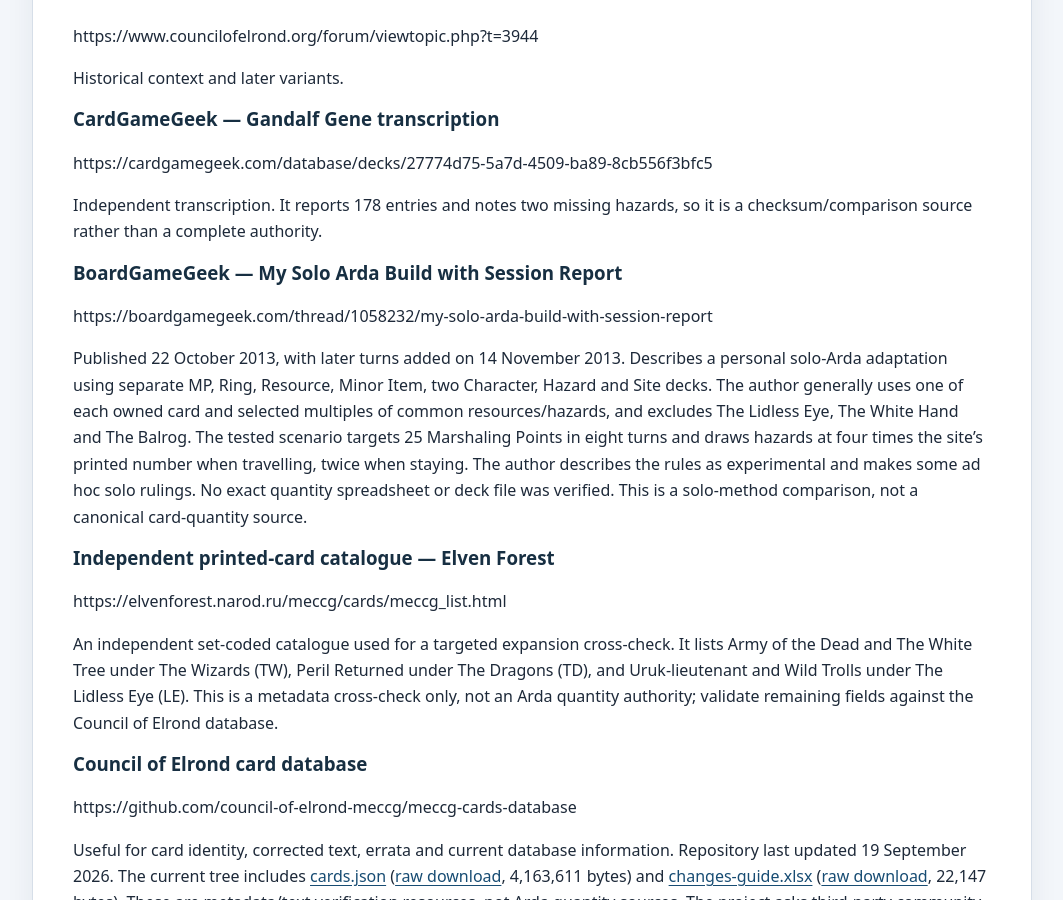
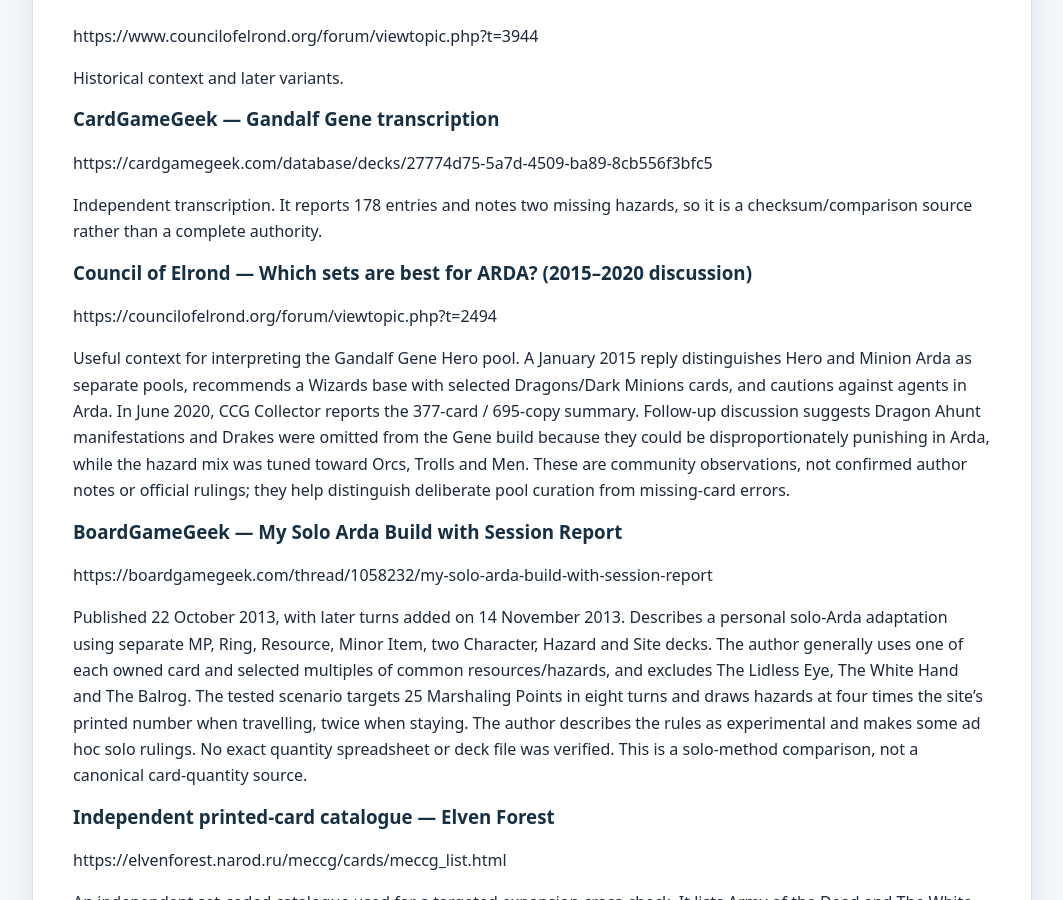
Before and after one commit to JamSpot/meccg-arda-master-database, a Jekyll site: the page built from docs/sources.md, in a window 1280 px wide and 900 px high, scrolled down 610 px. Shown: the whole window, without its empty margins (108-1171 px from the left). Built offline with Jekyll 4.4.1, drawn with Linux system fonts in a browser that asks for light colours; our own code applies the rules of GitHub Pages for plain Markdown files.

Commit message:
Record Hero and Minion Arda pool boundaries

```diff
--- a/docs/sources.md
+++ b/docs/sources.md
@@ -17,6 +17,11 @@ https://cardgamegeek.com/database/decks/27774d75-5a7d-4509-ba89-8cb556f3bfc5
 
 Independent transcription. It reports 178 entries and notes two missing hazards, so it is a checksum/comparison source rather than a complete authority.
 
+
+### Council of Elrond — Which sets are best for ARDA? (2015–2020 discussion)
+https://councilofelrond.org/forum/viewtopic.php?t=2494
+
+Useful context for interpreting the Gandalf Gene Hero pool. A January 2015 reply distinguishes Hero and Minion Arda as separate pools, recommends a Wizards base with selected Dragons/Dark Minions cards, and cautions against agents in Arda. In June 2020, CCG Collector reports the 377-card / 695-copy summary. Follow-up discussion suggests Dragon Ahunt manifestations and Drakes were omitted from the Gene build because they could be disproportionately punishing in Arda, while the hazard mix was tuned toward Orcs, Trolls and Men. These are community observations, not confirmed author notes or official rulings; they help distinguish deliberate pool curation from missing-card errors.
 
 ### BoardGameGeek — My Solo Arda Build with Session Report
 https://boardgamegeek.com/thread/1058232/my-solo-arda-build-with-session-report
```
